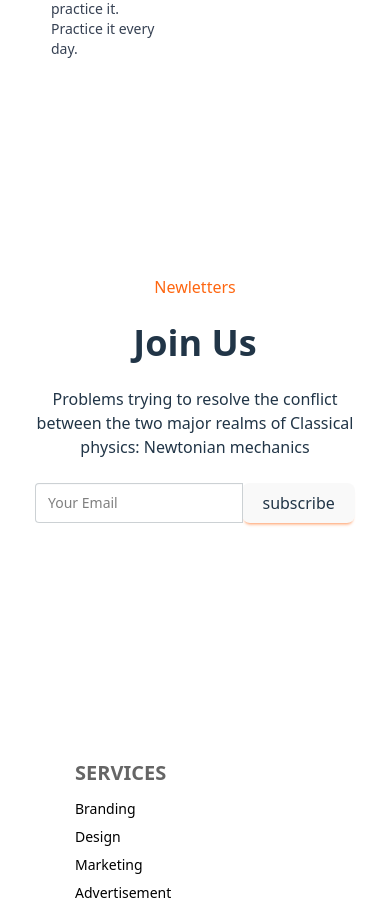
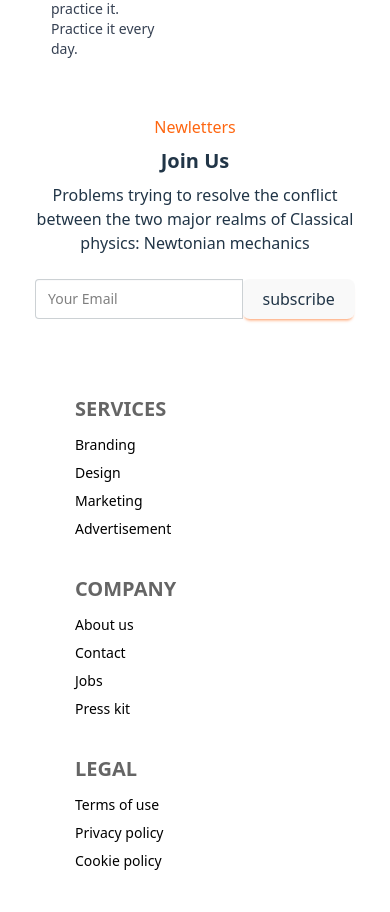
Before and after one commit to EmD-228/my-design-learning, a Vue app: page / in a window 390 px wide. Shown: the part 5067-5979 px from the top of the page. Built offline with nearby package versions, Linux system fonts and the light colour scheme.

Commit message:
ui: improve Newsletters responsive layout
- Add responsive text sizes
- Adjust spacing and layout

```diff
--- a/src/components/Newsletters.vue
+++ b/src/components/Newsletters.vue
@@ -1,10 +1,10 @@
 <template>
-    <div class="my-40">
+    <div class="grid items-center justify-center">
         <h2 class="text-primary ">Newletters</h2>
-        <h1 class="text-4xl font-bold my-6">Join Us</h1>
+        <h1 class="text-xl sm:text-3xl md:text-4xl lg:text-5xl font-bold my-2">Join Us</h1>
         <span class="mx-auto">Problems trying to resolve the conflict between the two major realms of Classical physics:
             Newtonian mechanics </span>
-        <div class="join w-full mx-auto mt-6">
+        <div class="join max-w-full mx-auto mt-6 ">
             <label class="input validator join-item bg-white">
                 <input class="text-black" type="email" placeholder="Your Email" required />
             </label>
```
